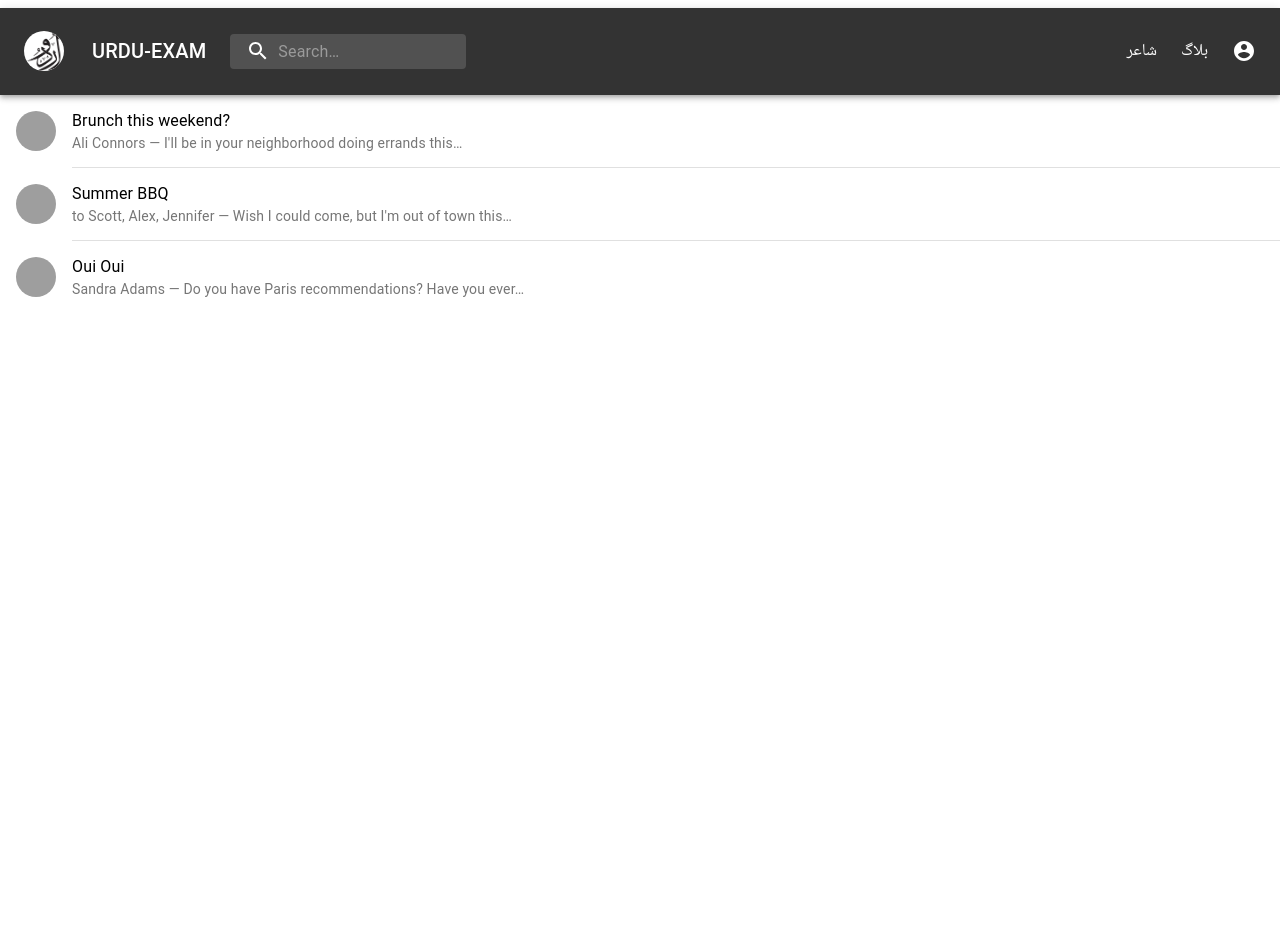
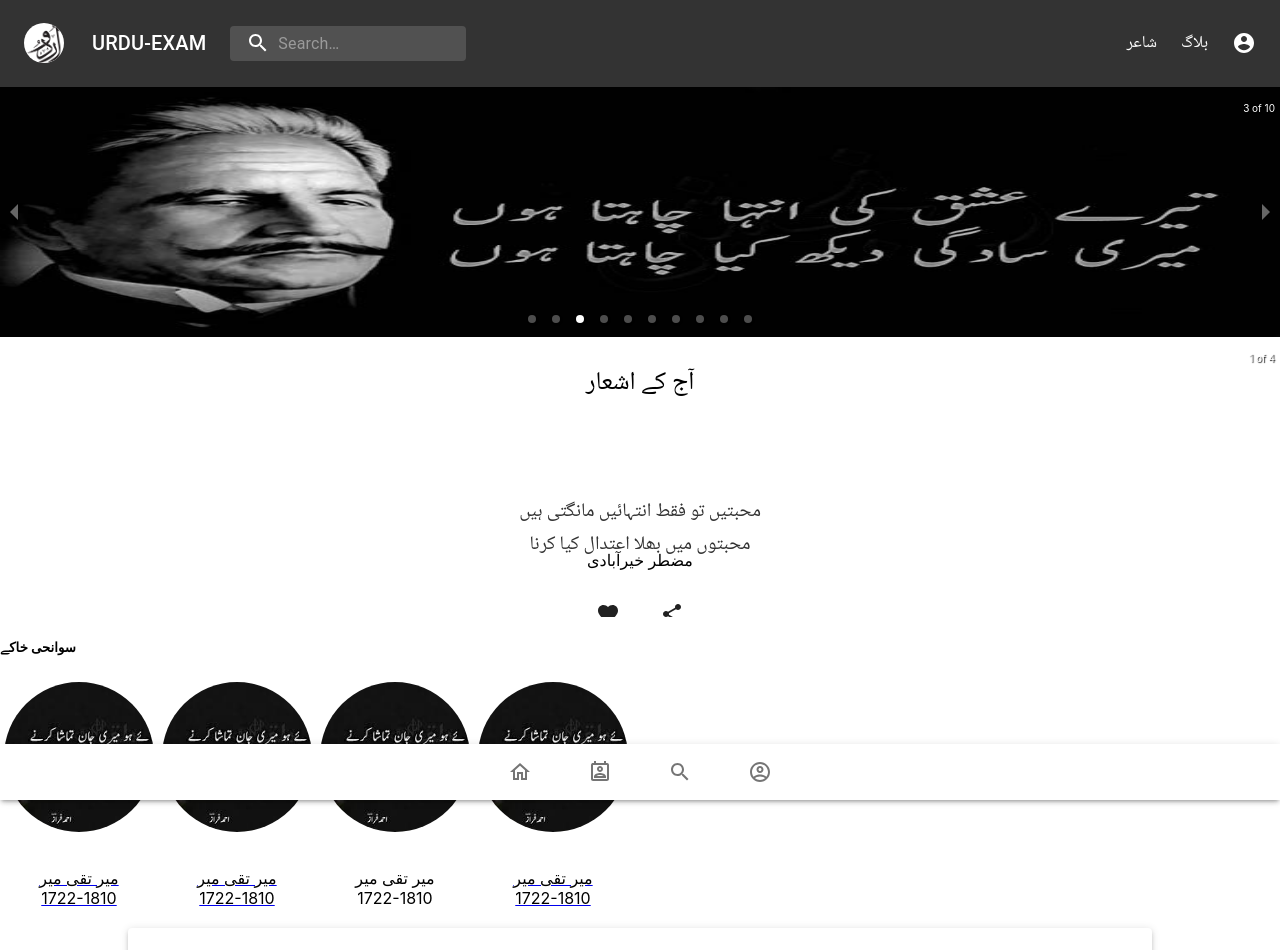
Before and after one commit to devtayyab/Urdu-Exam, a React (Create React App) app: page / in a window 1280 px wide. Shown: the top 950 px of the page. Before the commit the page ends 800 px from the top, so only its background shows below. Built offline with nearby package versions, Linux system fonts and the light colour scheme; grey boxes are pictures that could not be loaded.

Commit message:
improvments

```diff
--- a/package.json
+++ b/package.json
@@ -3,15 +3,20 @@
   "version": "0.1.0",
   "private": true,
   "dependencies": {
+    "@emotion/react": "^11.4.1",
+    "@emotion/styled": "^11.3.0",
     "@material-ui/core": "^4.12.3",
     "@material-ui/icons": "^4.11.2",
+    "@mui/material": "^5.0.0",
     "@testing-library/jest-dom": "^5.11.4",
     "@testing-library/react": "^11.1.0",
     "@testing-library/user-event": "^12.1.10",
+    "fast-glob": "^3.2.7",
     "react": "^17.0.2",
     "react-dom": "^17.0.2",
     "react-responsive-carousel": "^3.2.21",
     "react-reveal": "^1.2.2",
+    "react-router-dom": "^5.3.0",
     "react-scripts": "4.0.3",
     "web-vitals": "^0.2.4",
     "workbox-background-sync": "^5.1.3",
--- a/src/App.js
+++ b/src/App.js
@@ -1,18 +1,39 @@
-import React from 'react';
-import logo from './logo.svg';
-import './App.css';
-import Home from './screen/home';
-import { Biography } from './screen/biography';
-import PoetList from './screen/poetlist';
-
+import React from "react";
+import logo from "./logo.svg";
+import "./App.css";
+import Home from "./screen/home";
+import { Biography } from "./screen/biography";
+import PoetList from "./screen/poetlist";
+import { BrowserRouter as Router, Switch, Route, Link } from "react-router-dom";
+import ContactUs from "./screen/contact";
+import About from "./screen/About";
 function App() {
   return (
-    <div  style={{
-      maxWidth: '100%'
-  }}>
-    <PoetList></PoetList>
-    {/* <Biography/> */}
-     {/* <Home></Home> */}
+    <div
+      style={{
+        maxWidth: "100%",
+      }}
+    >
+      <Router>
+        <Switch>
+          <Route exact path="/biography">
+            <Biography />
+          </Route>
+          <Route exact path="/poetlist">
+            <PoetList />
+          </Route>
+          <Route exact path="/contact">
+            <ContactUs />
+          </Route>
+          <Route exact path="/about">
+            <About />
+          </Route>
+          <Route exact path="/">
+            <Home />
+          </Route>
+        </Switch>
+      </Router>
+
     </div>
   );
 }
--- a/src/components/navbar.js
+++ b/src/components/navbar.js
@@ -15,7 +15,7 @@ import MailIcon from '@material-ui/icons/Mail';
 import NotificationsIcon from '@material-ui/icons/Notifications';
 import MoreIcon from '@material-ui/icons/MoreVert';
 import { Avatar } from '@material-ui/core';
-
+import {Link} from 'react-router-dom'
 const useStyles = makeStyles((theme) => ({
   grow: {
     flexGrow: 1,
@@ -139,7 +139,9 @@ export default function Navbar() {
             fontFamily: "Noto Naskh Arabic",
             fontSize: "1.2em",
             direction: "rtl",
-          }}>شاعر</p>
+          }}>
+             <Link to="/poetlist">شاعر</Link>
+            </p>
       </MenuItem>
       <MenuItem>
       <p style={{
--- a/src/components/poet.js
+++ b/src/components/poet.js
@@ -13,6 +13,7 @@ import img3 from '../images/meer.jpeg'
 import Reveal from 'react-reveal/Reveal';
 import Favorite from "@material-ui/icons/Favorite";
 import { Avatar } from "@material-ui/core";
+import {Link} from 'react-router-dom'
 const useStyles = makeStyles({
   root: {
     maxWidth: 205,
@@ -44,7 +45,7 @@ export default function Poet() {
           textDecoration: "none",
         }}
       >
-
+        <Link to="/biography">
        <Avatar src={img} style={{
          width: '150px',
          height: '150px'
@@ -56,7 +57,80 @@ export default function Poet() {
       <br/>
       1722-1810
       </p>
+        </Link>
 
+      </div>
+      <div
+        style={{
+          display: "inline-block",
+          color: "white",
+          textAlign: "center",
+          padding: "4px",
+          textDecoration: "none",
+        }}
+      >
+        <Link to="/biography">
+       <Avatar src={img} style={{
+         width: '150px',
+         height: '150px'
+       }}></Avatar>
+       <br/>
+      <p style={{
+        color: "black"
+      }}>میر تقی میر
+      <br/>
+      1722-1810
+      </p>
+        </Link>
+
+      </div>
+      <div
+        style={{
+          display: "inline-block",
+          color: "white",
+          textAlign: "center",
+          padding: "4px",
+          textDecoration: "none",
+        }}
+      >
+        <Link to="/biography">
+       <Avatar src={img} style={{
+         width: '150px',
+         height: '150px'
+       }}></Avatar>
+        </Link>
+       <br/>
+      <p style={{
+        color: "black"
+      }}>میر تقی میر
+      <br/>
+      1722-1810
+      </p>
+
+
+      </div>
+      <div
+        style={{
+          display: "inline-block",
+          color: "white",
+          textAlign: "center",
+          padding: "4px",
+          textDecoration: "none",
+        }}
+      >
+        <Link to="/biography">
+       <Avatar src={img} style={{
+         width: '150px',
+         height: '150px'
+       }}></Avatar>
+       <br/>
+      <p style={{
+        color: "black"
+      }}>میر تقی میر
+      <br/>
+      1722-1810
+      </p>
+        </Link>
 
       </div>
 {/*
--- a/src/components/tabbar.js
+++ b/src/components/tabbar.js
@@ -1,16 +1,32 @@
-import * as React from 'react';
-import {Box} from '@material-ui/core';
-import {BottomNavigation} from '@material-ui/core';
-import {BottomNavigationAction} from '@material-ui/core';
-// import RestoreIcon from '@material-ui/icons/Restore';
-// import FavoriteIcon from '@material-ui/icons/Favorite';
-// // import LocationOnIcon from '@material-ui/icons/Location';
+import * as React from "react";
+import { Box } from "@material-ui/core";
+import { BottomNavigation, Paper } from "@material-ui/core";
+import { BottomNavigationAction } from "@material-ui/core";
+import PermContactCalendarOutlinedIcon from "@material-ui/icons/PermContactCalendarOutlined";
+import HomeOutlinedIcon from "@material-ui/icons/HomeOutlined";
+import AccountCircleOutlinedIcon from "@material-ui/icons/AccountCircleOutlined";
+
+import { Link } from "react-router-dom";
+import { SearchOutlined } from "@material-ui/icons";
 
 export default function SimpleBottomNavigation() {
   const [value, setValue] = React.useState(0);
 
   return (
-    <Box>
+    <Box
+    style={{
+      marginTop:60,
+    }}
+    >
+      <Paper
+        style={{
+          position: "fixed",
+          bottom: 0,
+
+          width: "100%",
+        }}
+        elevation={3}
+      >
         <BottomNavigation
           showLabels
           value={value}
@@ -18,11 +34,32 @@ export default function SimpleBottomNavigation() {
             setValue(newValue);
           }}
         >
-        <BottomNavigationAction label="Home" />
-        <BottomNavigationAction label="Search"  />
-        <BottomNavigationAction label="ContactUs"  />
-        <BottomNavigationAction label="About Us"  />
+          <Link to="/">
+            <BottomNavigationAction
+              label="Home"
+              icon={<HomeOutlinedIcon />}
+            ></BottomNavigationAction>
+          </Link>
+          <Link to="/contact">
+            <BottomNavigationAction
+              label="ContactUs"
+              icon={<PermContactCalendarOutlinedIcon />}
+            ></BottomNavigationAction>
+          </Link>
+          <Link to="/">
+            <BottomNavigationAction
+              label="Search"
+              icon={<SearchOutlined />}
+            ></BottomNavigationAction>
+          </Link>
+          <Link to="/about">
+            <BottomNavigationAction
+              label="About"
+              icon={<AccountCircleOutlinedIcon />}
+            ></BottomNavigationAction>
+          </Link>
         </BottomNavigation>
+      </Paper>
     </Box>
   );
 }
--- a/src/screen/About.js
+++ b/src/screen/About.js
@@ -0,0 +1,58 @@
+import React from "react";
+import { makeStyles } from "@material-ui/core/styles";
+import Paper from "@material-ui/core/Paper";
+import Grid from "@material-ui/core/Grid";
+import img from "../images/rait.jpg";
+import { Button } from "@material-ui/core";
+import img1 from "../images/first.jpg";
+import Slide from "react-reveal/Slide";
+import Bounce from "react-reveal/Bounce";
+import SimpleBottomNavigation from "../components/tabbar";
+const useStyles = makeStyles((theme) => ({
+  root: {
+    flexGrow: 1,
+    marginTop: theme.spacing(2),
+  },
+  paper: {
+    padding: theme.spacing(1),
+    textAlign: "center",
+    color: theme.palette.text.secondary,
+  },
+}));
+
+export default function About() {
+  const classes = useStyles();
+
+  return (
+    <div className={classes.root}>
+      <Grid container spacing={3}>
+        <Grid item xs={12} sm={6}>
+          <Slide left>
+            <Paper
+              className={classes.paper}
+              style={{
+                // backgroundImage: linear-gradient(red, yellow)
+              }}
+            >
+              <Bounce bottom>
+                <p
+                  style={{
+                    color: "white",
+                  }}
+                >
+                  A collection of interesting questions related to Urdu poetry,
+                  prose and literary history. Play Urdu Quiz and check your
+                  knowledge about Urdu!
+                </p>
+              </Bounce>
+              <Button variant="contained" color="#333">
+                Online Class
+              </Button>
+            </Paper>
+          </Slide>
+        </Grid>
+      </Grid>
+      <SimpleBottomNavigation></SimpleBottomNavigation>
+         </div>
+  );
+}
--- a/src/screen/biography.js
+++ b/src/screen/biography.js
@@ -4,6 +4,7 @@ import { FavoriteBorder } from "@material-ui/icons";
 import imag from "../images/logo.png";
 import Favorite from "@material-ui/icons/Favorite";
 import BasicTabs from "../components/tabs";
+import SimpleBottomNavigation from "../components/tabbar";
 export const Biography = () => {
   return (
     <div>
@@ -65,6 +66,7 @@ export const Biography = () => {
         </p>
       </div>
       <BasicTabs></BasicTabs>
+      <SimpleBottomNavigation></SimpleBottomNavigation>
     </div>
   );
 };
--- a/src/screen/poetlist.js
+++ b/src/screen/poetlist.js
@@ -4,18 +4,23 @@ import {
   ListItem,
   Divider,
   ListItemText,
-  ListItemButton,
   Avatar,
   Typography,
   ListItemAvatar,
+Button
 } from "@material-ui/core";
+
+// import ListItemButton from '@mui/material/ListItemButton';
 import Navbar from "../components/navbar";
+import SimpleBottomNavigation from "../components/tabbar";
 
 export default function PoetList() {
   return (
+    <div>
     <List sx={{ width: "100%", maxWidth: 360, bgcolor: "background.paper" }}>
       <Navbar />
       <ListItem alignItems="flex-start">
+        <Button>
         <ListItemAvatar>
           <Avatar alt="Remy Sharp" src="/static/images/avatar/1.jpg" />
         </ListItemAvatar>
@@ -35,6 +40,7 @@ export default function PoetList() {
             </React.Fragment>
           }
         />
+        </Button>
       </ListItem>
       <Divider variant="inset" component="li" />
       <ListItem alignItems="flex-start">
@@ -80,6 +86,9 @@ export default function PoetList() {
           }
         />
       </ListItem>
+
     </List>
+    <SimpleBottomNavigation></SimpleBottomNavigation>
+    </div>
   );
 }
```
Also changed, not shown: src/screen/contact.js (+44 -37 lines), 1 other file (tests, documents, lock files or other folders). Lines whose indentation alone changed are shown as unchanged.
